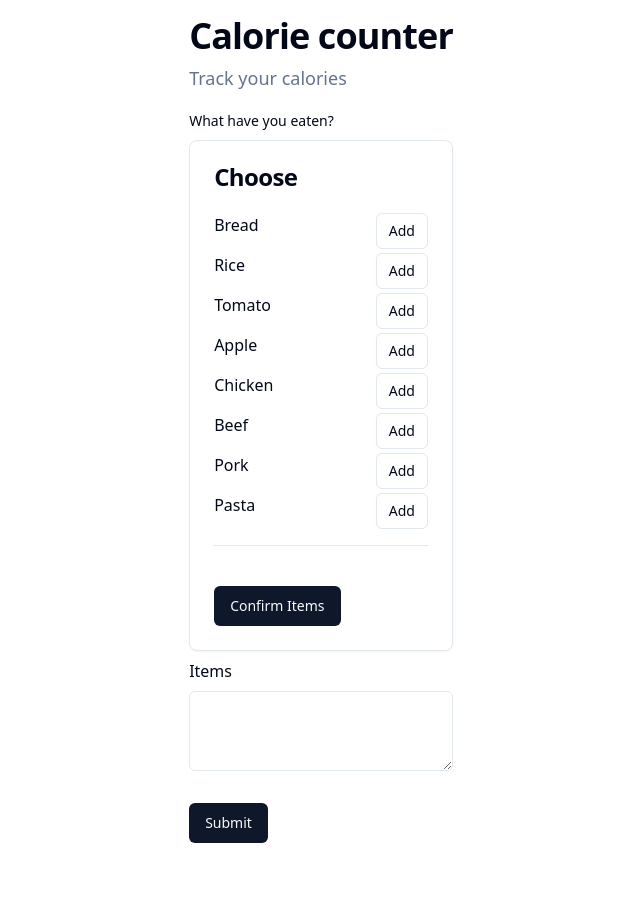
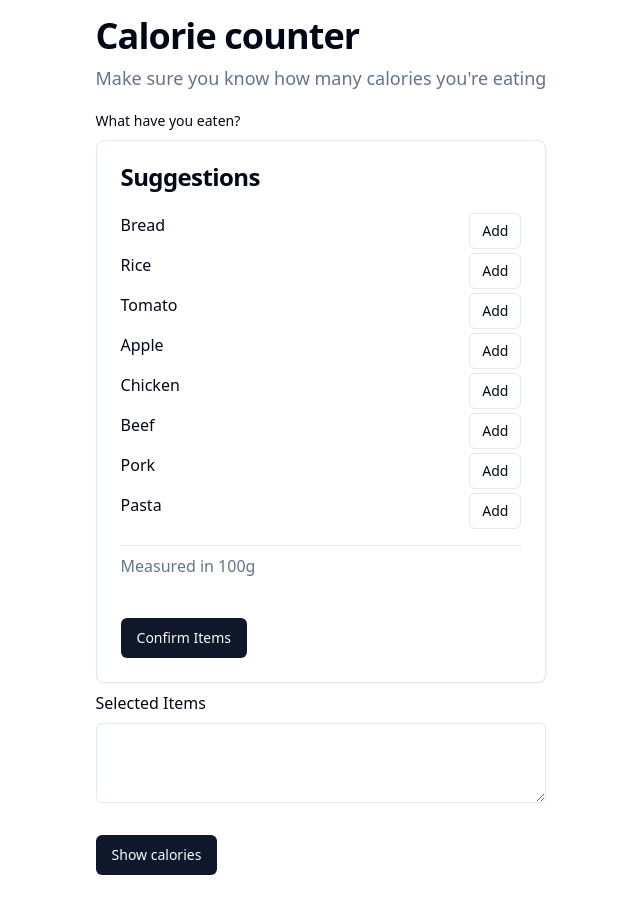
Before and after one commit to aeither/calorie-counter, a React (Vite) app: page / in a window 1280 px wide. Shown: the top 914 px of the page, without its empty margins (319-959 px from the left). Before the commit the page ends 891 px from the top, so only its background shows below. Built offline with nearby package versions, Linux system fonts and the light colour scheme; what @twa-dev/sdk would draw is missing.

Commit message:
improvements

```diff
--- a/src/App.tsx
+++ b/src/App.tsx
@@ -173,6 +173,8 @@ export default function Home() {
       (cartItem) => cartItem.id === item.id
     );
 
+    WebApp.HapticFeedback.impactOccurred("medium");
+
     if (existingItem) {
       existingItem.quantity++;
     } else {
@@ -242,7 +244,7 @@ export default function Home() {
       {/* Telegram Main Button */}
       {calorieAnalysis !== "" && (
         <MainButton
-          text="Save"
+          text="Save to chat"
           onClick={() => {
             console.log("main button save");
             mainButtonAction();
@@ -259,14 +261,14 @@ export default function Home() {
       )}
 
       <main className="flex min-h-screen flex-col items-center justify-center">
-        <div className="py-4">
+        <div className="p-4">
           <div className="space-y-2 pb-4">
             <h1 className="scroll-m-20 text-4xl font-bold tracking-tight">
               Calorie counter
             </h1>
             <p className="text-lg text-muted-foreground">
               <span className="display: inline-block; vertical-align: top; text-decoration: inherit; max-width: 340px;">
-                Track your calories
+                Make sure you know how many calories you're eating
               </span>
             </p>
           </div>
@@ -304,7 +306,7 @@ export default function Home() {
                           <>
                             <Card>
                               <CardHeader>
-                                <CardTitle>Choose</CardTitle>
+                                <CardTitle>Suggestions</CardTitle>
                               </CardHeader>
                               <CardContent>
                                 <ul className="flex flex-col gap-1 pb-4">
@@ -326,6 +328,12 @@ export default function Home() {
                                   ))}
                                 </ul>
                                 <Separator />
+
+                                <div className="pt-2">
+                                  <p className="text-muted-foreground">
+                                    Measured in 100g
+                                  </p>
+                                </div>
 
                                 {/* List of items user can Increase, Reduce or Remove */}
                                 <ul className="pt-4">
@@ -377,7 +385,7 @@ export default function Home() {
                             </Card>
 
                             {/* List of items user can edit */}
-                            <h2>Items</h2>
+                            <h2>Selected Items</h2>
                             <Textarea
                               value={cartText}
                               onChange={(e) => setCartText(e.target.value)}
@@ -408,13 +416,15 @@ export default function Home() {
                 )}
               /> */}
 
-              <Button type="submit">Submit</Button>
+              <Button type="submit">Show calories</Button>
+
+              <div className="space-y-2 pb-4">
+                <p className="text-lg text-muted-foreground">
+                  {nutritionString}
+                </p>
+              </div>
             </form>
           </Form>
-
-          <div className="p-4 ">
-            <p>{nutritionString}</p>
-          </div>
         </div>
       </main>
     </>
```
Also changed, not shown: 1 other file (tests, documents, lock files or other folders).
